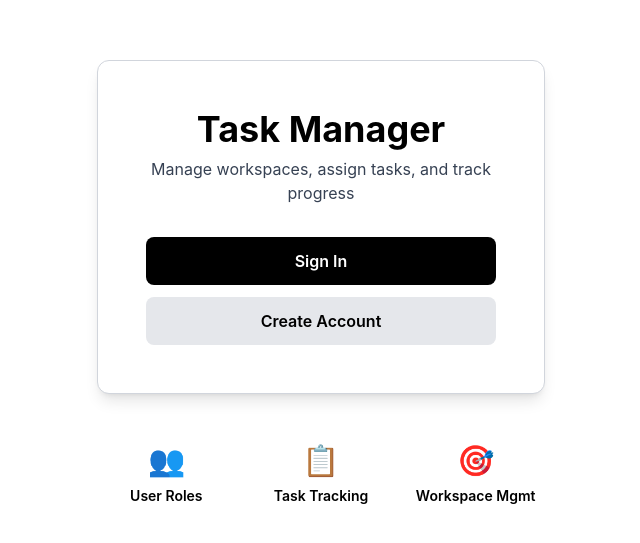
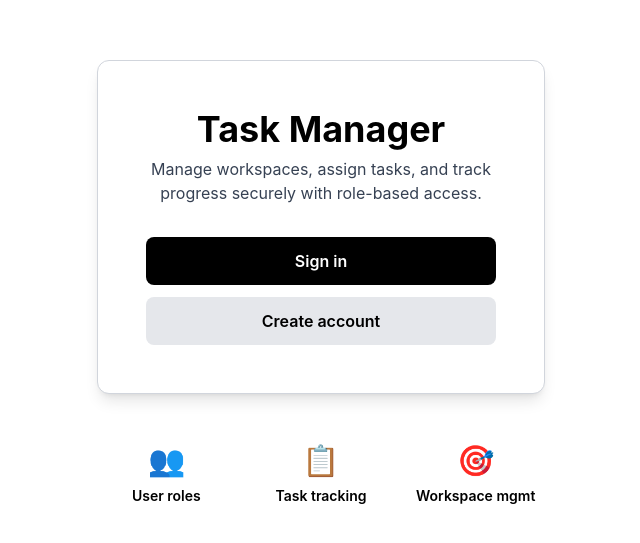
Before and after one commit to swaraj017/task-manager-rbac, a React (Vite) app in the folder client/: page / in a window 1280 px wide. Shown: the part 117-660 px from the top of the page, without its empty margins (319-959 px from the left). Built offline with nearby package versions, Linux system fonts and the light colour scheme.

Commit message:
docs: improve README; client: minor UI/UX copy and meta updates
Clarify setup, env, and API routes. Update page title/meta. Refine Home page copy.

```diff
--- a/client/index.html
+++ b/client/index.html
@@ -4,7 +4,8 @@
     <meta charset="UTF-8" />
     <link rel="icon" type="image/svg+xml" href="/vite.svg" />
     <meta name="viewport" content="width=device-width, initial-scale=1.0" />
-    <title>client</title>
+    <meta name="description" content="Task Manager with role-based access control. Create workspaces, assign tasks, and track progress." />
+    <title>Task Manager • RBAC</title>
   </head>
   <body>
     <div id="root"></div>
--- a/client/src/pages/Home.jsx
+++ b/client/src/pages/Home.jsx
@@ -17,7 +17,7 @@ export default function Home() {
             Task Manager
           </h1>
           <p className="text-gray-700 mb-8">
-            Manage workspaces, assign tasks, and track progress
+            Manage workspaces, assign tasks, and track progress securely with role-based access.
           </p>
 
           <div className="space-y-3">
@@ -25,14 +25,14 @@ export default function Home() {
               to="/login"
               className="block bg-black hover:bg-gray-800 text-white font-semibold py-3 px-6 rounded-lg transition"
             >
-              Sign In
+              Sign in
             </Link>
 
             <Link
               to="/register"
               className="block bg-gray-200 hover:bg-gray-300 text-black font-semibold py-3 px-6 rounded-lg transition"
             >
-              Create Account
+              Create account
             </Link>
           </div>
         </div>
@@ -40,15 +40,15 @@ export default function Home() {
         <div className="mt-12 grid grid-cols-3 gap-4 text-black">
            <div className="text-center">
             <div className="text-3xl mb-2">👥</div>
-            <p className="text-sm font-semibold">User Roles</p>
+            <p className="text-sm font-semibold">User roles</p>
           </div>
           <div className="text-center">
             <div className="text-3xl mb-2">📋</div>
-            <p className="text-sm font-semibold">Task Tracking</p>
+            <p className="text-sm font-semibold">Task tracking</p>
           </div>
           <div className="text-center">
             <div className="text-3xl mb-2">🎯</div>
-            <p className="text-sm font-semibold">Workspace Mgmt</p>
+            <p className="text-sm font-semibold">Workspace mgmt</p>
           </div>
         </div>
       </div>
```
Also changed, not shown: 1 other file (tests, documents, lock files or other folders).
